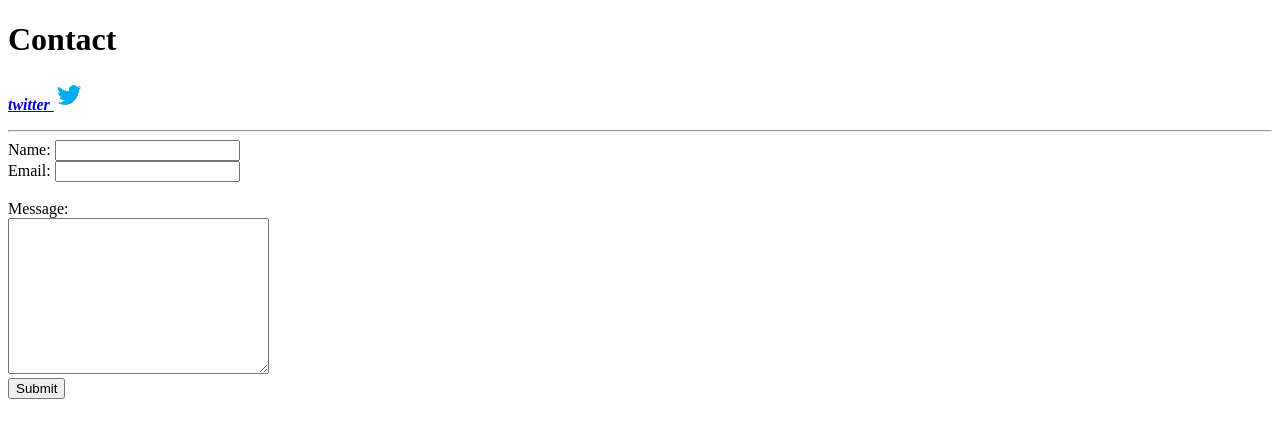
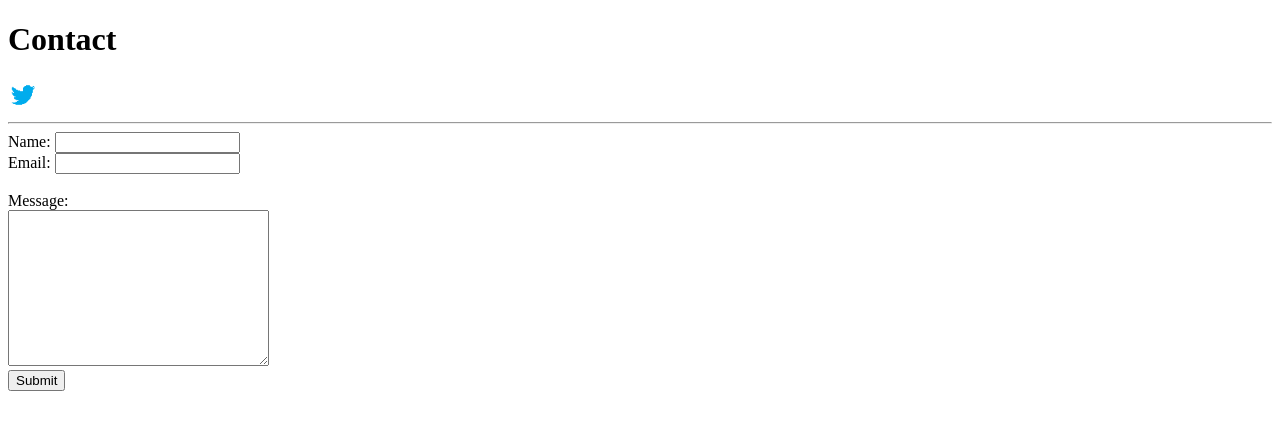
Before and after one commit to Ajjussii/Noob-Site, a plain HTML site: page Contact.html in a window 1280 px wide. Drawn offline with Linux system fonts and the light colour scheme.

Commit message:
removed text description from hypertext

```diff
--- a/Contact.html
+++ b/Contact.html
@@ -8,7 +8,7 @@
 
 <body>
   <h1>Contact</h1>
-  <p><strong><em><a href="https://twitter.com/Tommy74456306">twitter <img src="Images/twitter.png" alt="twitter icon"></a></em></strong></p>
+  <a href="https://twitter.com/Tommy74456306"><img src="Images/twitter.png" alt="twitter icon"></a>
   <hr>
 
   <form action="mailto:kimtommy1@gmail.com" method="post" enctype="text/plain">
```
